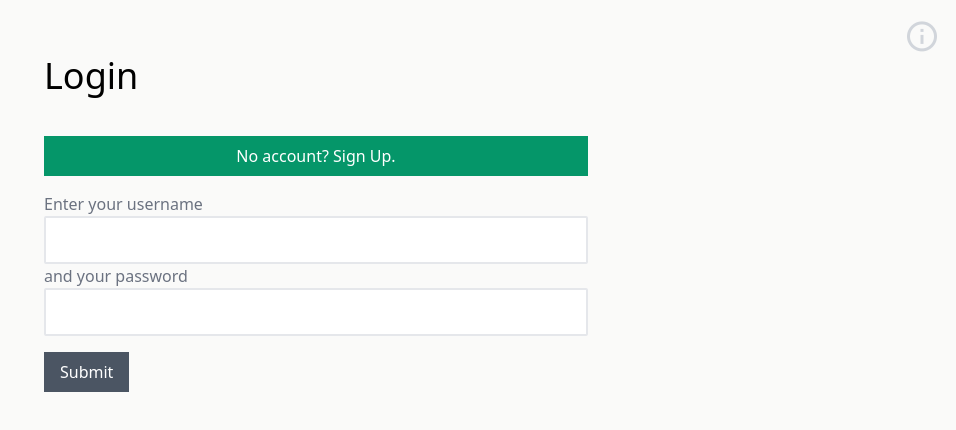
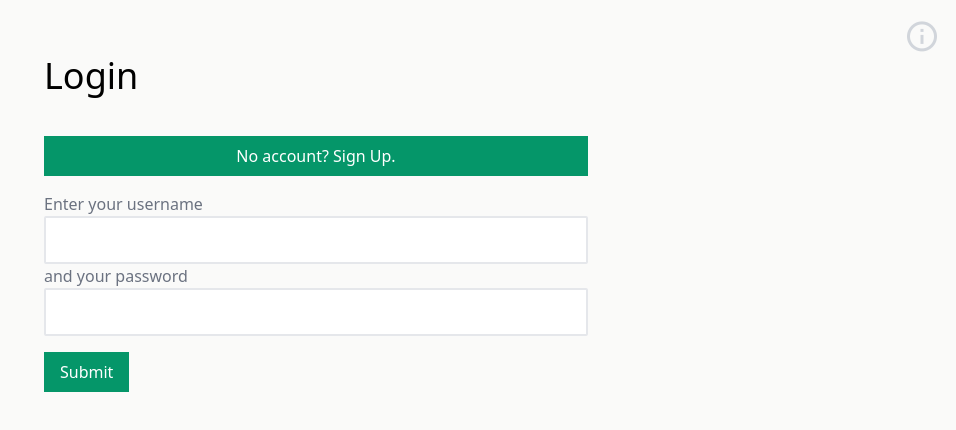
Before and after one commit to SrikanthKumarC/PayTrack, a Next.js app: page /login in a window 1280 px wide. Shown: the top 430 px of the page, without its empty margins (324-1280 px from the left). Built offline with nearby package versions, Linux system fonts and the light colour scheme.

Commit message:
loading state to login button

```diff
--- a/pages/login/index.js
+++ b/pages/login/index.js
@@ -80,7 +80,7 @@ const Login = () => {
           />
           <button
             disabled={isLoading}
-            className="bg-gray-600 text-white  p-2 px-4 mt-4"
+            className={`${isLoading ? 'bg-gray-600' : 'bg-emerald-600'} text-white  p-2 px-4 mt-4`}
           >
             Submit
           </button>
```
